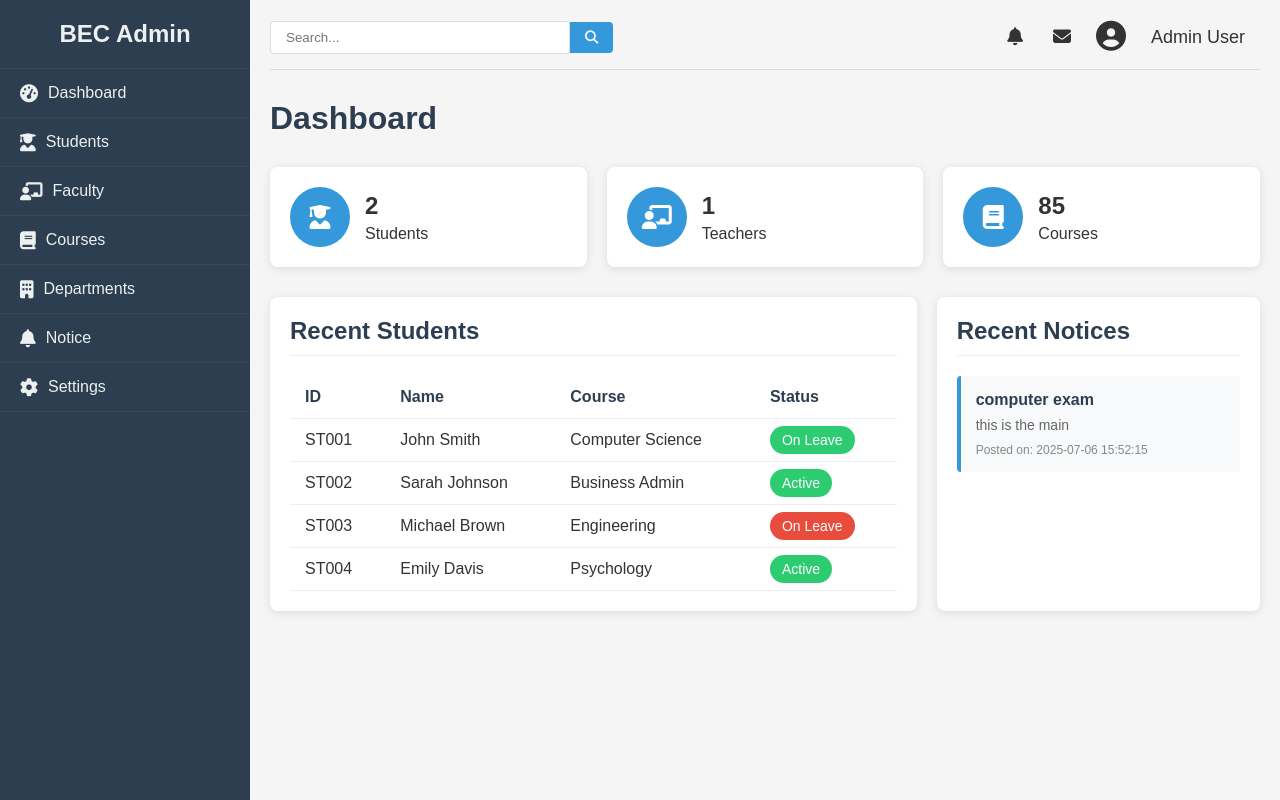
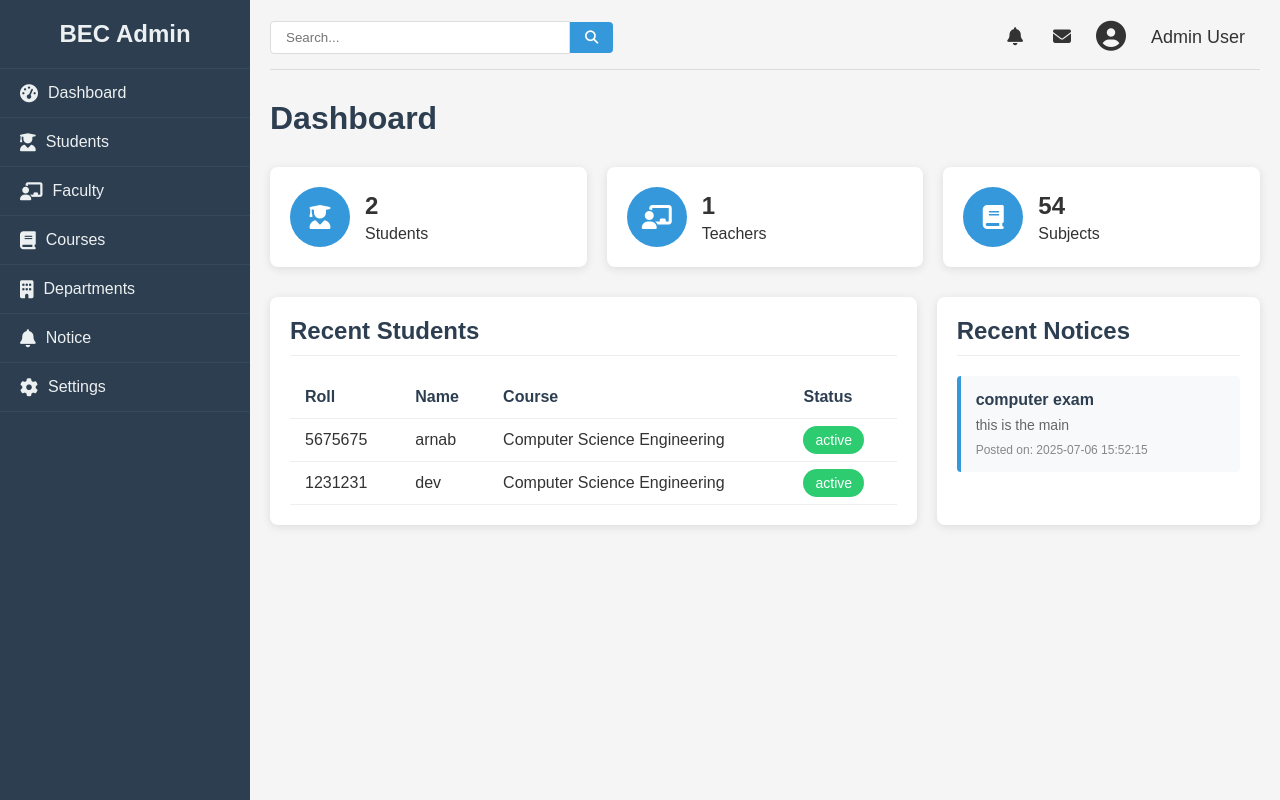
Before and after one commit to devnydv/college, a Flask app: page /admin in a window 1280 px wide. Run offline with Flask 3, Linux system fonts and the light colour scheme; a user stored in the database is signed in; data comes from the database, SQL or seed files in the repository; both versions use the stored data as it was after the commit.

Commit message:
Enhance admin dashboard: add total subjects count, update student display with roll and department, and modify courses template for subject name display.

```diff
--- a/college/admin/adminroute.py
+++ b/college/admin/adminroute.py
@@ -9,14 +9,15 @@ dep = departments()
 @app.route("/admin", methods = ["GET", "POST"])
 def admin():
     total_student = Student.query.count()
+    total_subject = Subject.query.count()
     total_faculty = Faculty.query.count()
     notices = Notice.query.order_by(desc(Notice.id)).limit(3).all()
-
+    users = Student.query.order_by(desc(Student.id)).limit(5).all()
     global logged
     logged = 'user_id' in session
     if logged:
     #inser = addtablerow()
-        return render_template("dash.html", total_student=total_student, total_faculty=total_faculty, notices=notices, departments=dep)
+        return render_template("dash.html", total_student=total_student, total_faculty=total_faculty, notices=notices, departments=dep, users=users, total_subject=total_subject)
     else:
         return redirect(url_for("login"))
 
--- a/college/admin/templates/courses.html
+++ b/college/admin/templates/courses.html
@@ -81,9 +81,9 @@
                             {%for subject in subjects: %}
                             <tbody w-tid="1823">
                                 <tr w-tid="1825">
-                                    <td w-tid="1827">S{{subject.id}}</td>
+                                    <td w-tid="1827">S0{{subject.id}}</td>
                                     <td w-tid="1829">{{subject.name}}</td>
-                                    <td w-tid="1831">{{subject.dep_id}}</td>
+                                    <td w-tid="1831">{{subject.subject_.name}}</td>
                                     <td w-tid="1831">{{subject.semester}}</td>
                                     {%endfor%}
 
--- a/college/admin/templates/dash.html
+++ b/college/admin/templates/dash.html
@@ -52,8 +52,8 @@
                         <div class="stat-card" w-tid="171">
                             <div class="stat-icon" w-tid="173"><i class="fas fa-book" w-tid="175"></i></div>
                             <div class="stat-details" w-tid="177">
-                                <h3 w-tid="179">85</h3>
-                                <p w-tid="181">Courses</p>
+                                <h3 w-tid="179">{{total_subject}}</h3>
+                                <p w-tid="181">Subjects</p>
                             </div>
                         </div>
                         <!-- <div class="stat-card" w-tid="183">
@@ -71,20 +71,23 @@
                             <table w-tid="201">
                                 <thead w-tid="203">
                                     <tr w-tid="205">
-                                        <th w-tid="207">ID</th>
+                                        <th w-tid="207">Roll</th>
                                         <th w-tid="209">Name</th>
                                         <th w-tid="211">Course</th>
                                         <th w-tid="213">Status</th>
                                     </tr>
                                 </thead>
+                                {%for student in users %}
+
                                 <tbody w-tid="215">
                                     <tr w-tid="217">
-                                        <td w-tid="219">ST001</td>
-                                        <td w-tid="221">John Smith</td>
-                                        <td w-tid="223">Computer Science</td>
-                                        <td w-tid="225"><span class="status active" w-tid="227">On Leave</span></td>
+                                        <td w-tid="219">{{student.roll}}</td>
+                                        <td w-tid="221">{{student.name}}</td>
+                                        <td w-tid="223">{{student.department}}</td>
+                                        <td w-tid="225"><span class="status active" w-tid="227">active</span></td>
                                     </tr>
-                                    <tr w-tid="229">
+                                    {%endfor%}
+                                    <!-- <tr w-tid="229">
                                         <td w-tid="231">ST002</td>
                                         <td w-tid="233">Sarah Johnson</td>
                                         <td w-tid="235">Business Admin</td>
@@ -101,9 +104,10 @@
                                         <td w-tid="257">Emily Davis</td>
                                         <td w-tid="259">Psychology</td>
                                         <td w-tid="261"><span class="status active" w-tid="263">Active</span></td>
-                                    </tr>
+                                    </tr> -->
                                 </tbody>
                             </table>
+
                         </div>
 
 
--- a/college/model.py
+++ b/college/model.py
@@ -89,6 +89,7 @@ class Department(db.Model):
     id = db.Column(db.Integer, primary_key=True)
     name = db.Column(db.String(100), nullable=False)
     hod = db.Column(db.String(100), nullable=False)
+    subjects = db.relationship('Subject', backref='subject_', lazy=True)
 
     def to_dict(self):
         return {
```
Also changed, not shown: instance/example.db.
